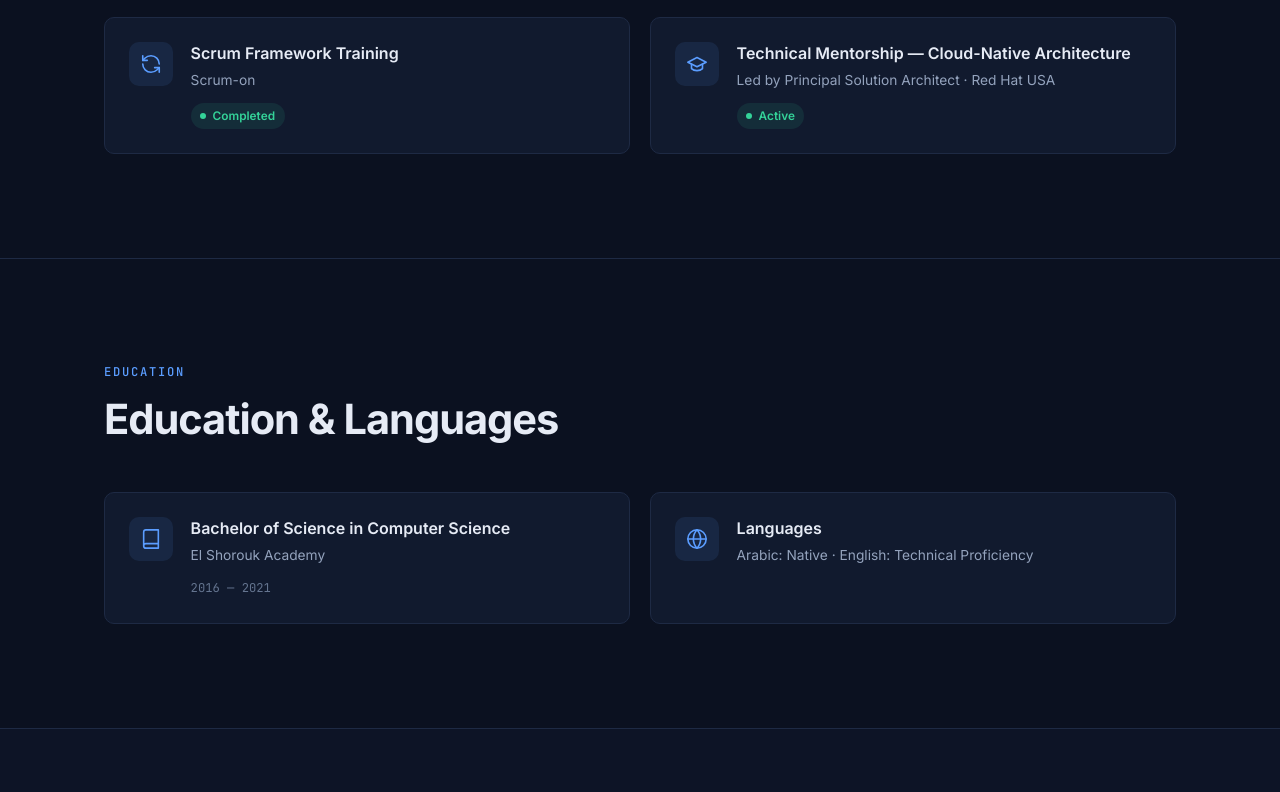
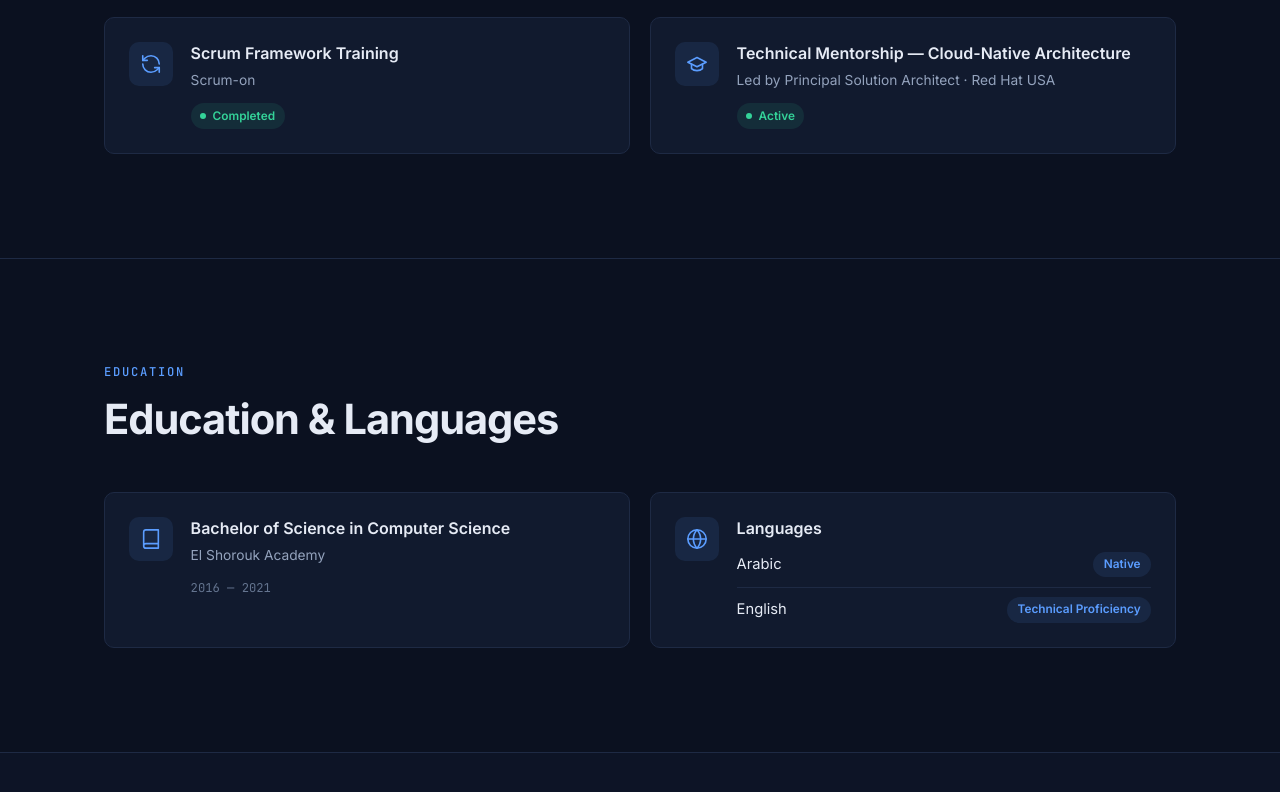
Before and after one commit to abdullah-dawii/portfolio, a plain HTML site: page index.html in a window 1280 px wide. Shown: the part 6672-7464 px from the top of the page. Drawn offline with Linux system fonts and the light colour scheme.

Commit message:
Show languages as separate rows with level badges
Co-Authored-By: Claude Opus 5.5 <noreply@anthropic.com>

```diff
--- a/index.html
+++ b/index.html
@@ -641,7 +641,36 @@ section + section { border-top: 1px solid var(--border); }
 
 .cert-icon .i { width: 22px; height: 22px; }
 
-.cert-body { min-width: 0; }
+.cert-body { min-width: 0; flex: 1; }
+
+.lang-list {
+  list-style: none;
+  display: flex;
+  flex-direction: column;
+  gap: 0.6rem;
+  margin-top: 0.75rem;
+}
+
+.lang-list li {
+  display: flex;
+  align-items: center;
+  justify-content: space-between;
+  flex-wrap: wrap;
+  gap: 0.4rem 1rem;
+  font-size: 0.92rem;
+  color: var(--text);
+}
+
+.lang-list li + li { padding-top: 0.6rem; border-top: 1px solid var(--border); }
+
+.lang-level {
+  font-size: 0.74rem;
+  font-weight: 600;
+  padding: 0.2rem 0.65rem;
+  border-radius: 999px;
+  background: var(--accent-soft);
+  color: var(--accent);
+}
 
 .cert-name { font-weight: 600; font-size: 1rem; line-height: 1.4; margin-bottom: 0.3rem; }
 
@@ -1287,7 +1316,10 @@ footer span { color: var(--text); font-weight: 600; }
         <div class="cert-icon"><svg class="i"><use href="#i-globe"/></svg></div>
         <div class="cert-body">
           <div class="cert-name">Languages</div>
-          <div class="cert-issuer">Arabic: Native · English: Technical Proficiency</div>
+          <ul class="lang-list">
+            <li><span>Arabic</span><span class="lang-level">Native</span></li>
+            <li><span>English</span><span class="lang-level">Technical Proficiency</span></li>
+          </ul>
         </div>
       </div>
     </div>
```
